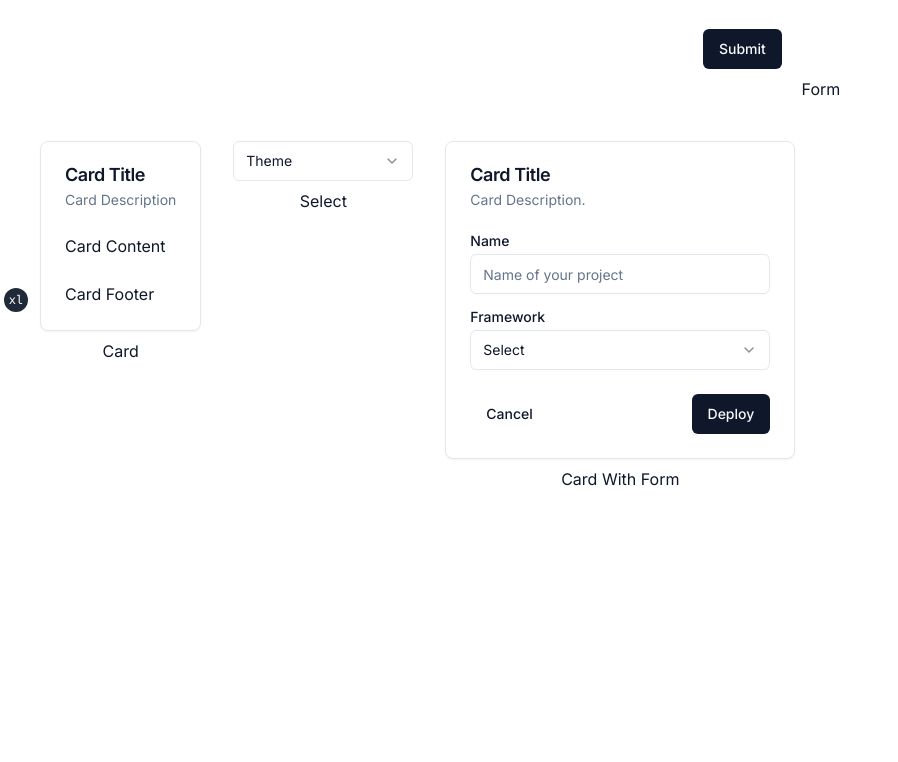
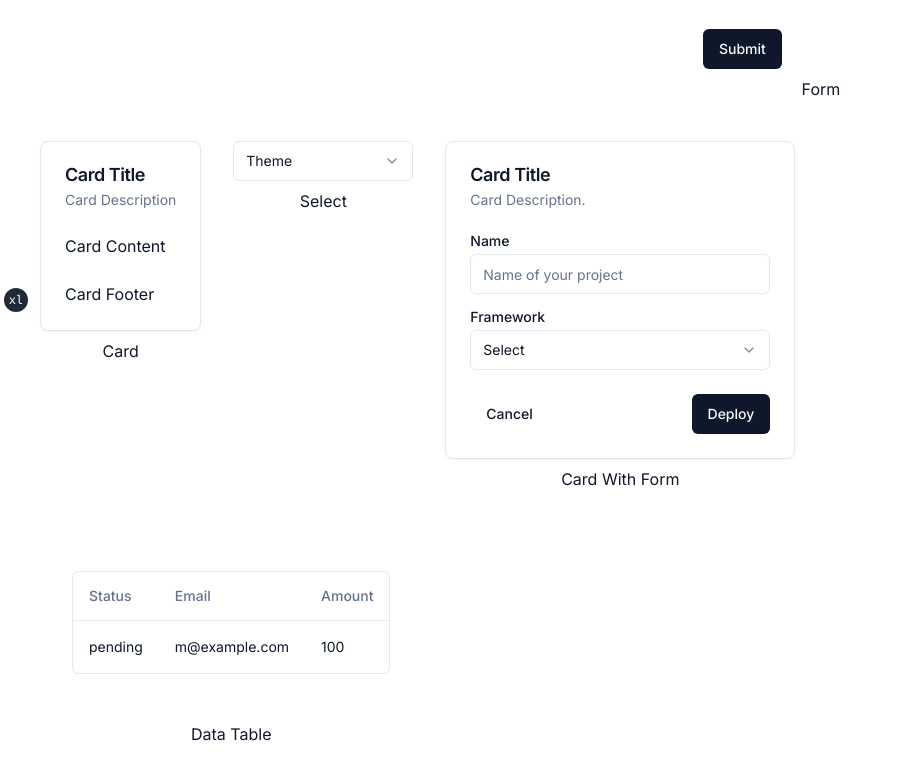
Before and after one commit to softwarebyze/next-shad, a Next.js app: page / in a window 1280 px wide. Shown: the part 484-1246 px from the top of the page, without its empty margins (0-898 px from the left). Before the commit the page ends 991 px from the top, so only its background shows below. Built offline with nearby package versions, Linux system fonts and the light colour scheme.

Commit message:
data table demo

```diff
--- a/app/gallery.tsx
+++ b/app/gallery.tsx
@@ -6,6 +6,7 @@ import InputDemo from "@/components/demo/input-demo"
 import AccordionDemo from "../components/demo/accordion-demo"
 import SelectDemo from "@/components/demo/select-demo"
 import CardWithFormDemo from "@/components/demo/card-with-form-demo"
+import DataTableDemo from "@/components/demo/data-table-demo"
 
 export default function Gallery() {
   return (
@@ -43,6 +44,10 @@ export default function Gallery() {
             <CardWithFormDemo />
             <h2 className="m-2 text-center">Card With Form</h2>
           </div>
+          <div className="m-2 flex flex-col">
+            <DataTableDemo />
+            <h2 className="m-2 text-center">Data Table</h2>
+          </div>
         </div>
       </div>
     </section>
--- /dev/null
+++ b/components/demo/data-table-demo.tsx
@@ -0,0 +1,47 @@
+"use client"
+
+import { ColumnDef } from "@tanstack/react-table"
+
+import { DataTable } from "../ui/data-table"
+
+// This type is used to define the shape of our data.
+// You can use a Zod schema here if you want.
+type Payment = {
+  id: string
+  amount: number
+  status: "pending" | "processing" | "success" | "failed"
+  email: string
+}
+
+const columns: ColumnDef<Payment>[] = [
+  {
+    accessorKey: "status",
+    header: "Status",
+  },
+  {
+    accessorKey: "email",
+    header: "Email",
+  },
+  {
+    accessorKey: "amount",
+    header: "Amount",
+  },
+]
+
+const data: Payment[] = [
+  {
+    id: "728ed52f",
+    amount: 100,
+    status: "pending",
+    email: "m@example.com",
+  },
+  // ...
+]
+
+export default function DataTableDemo() {
+  return (
+    <div className="container mx-auto py-10">
+      <DataTable columns={columns} data={data} />
+    </div>
+  )
+}
--- /dev/null
+++ b/components/ui/data-table.tsx
@@ -0,0 +1,80 @@
+"use client"
+
+import {
+  ColumnDef,
+  flexRender,
+  getCoreRowModel,
+  useReactTable,
+} from "@tanstack/react-table"
+
+import {
+  Table,
+  TableBody,
+  TableCell,
+  TableHead,
+  TableHeader,
+  TableRow,
+} from "@/components/ui/table"
+
+interface DataTableProps<TData, TValue> {
+  columns: ColumnDef<TData, TValue>[]
+  data: TData[]
+}
+
+export function DataTable<TData, TValue>({
+  columns,
+  data,
+}: DataTableProps<TData, TValue>) {
+  const table = useReactTable({
+    data,
+    columns,
+    getCoreRowModel: getCoreRowModel(),
+  })
+
+  return (
+    <div className="rounded-md border">
+      <Table>
+        <TableHeader>
+          {table.getHeaderGroups().map((headerGroup) => (
+            <TableRow key={headerGroup.id}>
+              {headerGroup.headers.map((header) => {
+                return (
+                  <TableHead key={header.id}>
+                    {header.isPlaceholder
+                      ? null
+                      : flexRender(
+                          header.column.columnDef.header,
+                          header.getContext()
+                        )}
+                  </TableHead>
+                )
+              })}
+            </TableRow>
+          ))}
+        </TableHeader>
+        <TableBody>
+          {table.getRowModel().rows?.length ? (
+            table.getRowModel().rows.map((row) => (
+              <TableRow
+                key={row.id}
+                data-state={row.getIsSelected() && "selected"}
+              >
+                {row.getVisibleCells().map((cell) => (
+                  <TableCell key={cell.id}>
+                    {flexRender(cell.column.columnDef.cell, cell.getContext())}
+                  </TableCell>
+                ))}
+              </TableRow>
+            ))
+          ) : (
+            <TableRow>
+              <TableCell colSpan={columns.length} className="h-24 text-center">
+                No results.
+              </TableCell>
+            </TableRow>
+          )}
+        </TableBody>
+      </Table>
+    </div>
+  )
+}
```
